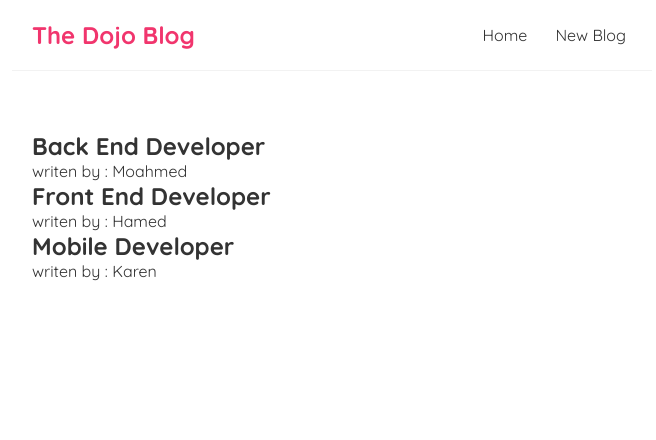
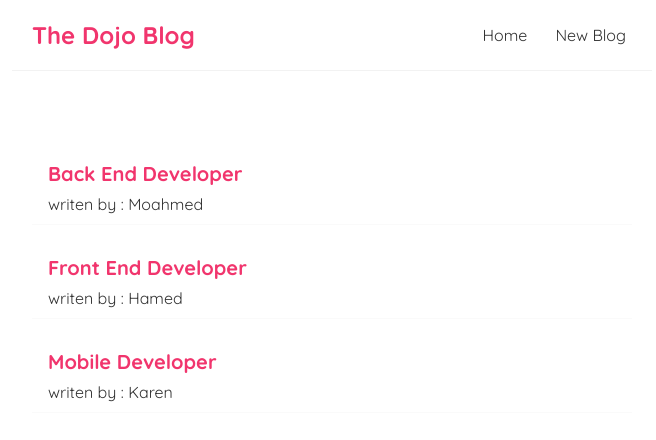
Before and after one commit to mohamedmonirshabana/babloBlog, a React (Create React App) app: page / in a window 1280 px wide. Shown: the top 440 px of the page, without its empty margins (308-964 px from the left). Built offline with nearby package versions, Linux system fonts and the light colour scheme.

Commit message:
Edit Blog and Add Style

```diff
--- a/src/Home.js
+++ b/src/Home.js
@@ -1,7 +1,7 @@
 import { useState } from 'react';
 
 const Home = () => {
-    const [blogs, setBlogs] = useState([
+    const [blogs] = useState([
         { title: 'Back End Developer', body: 'Loren sub...', author: 'Moahmed', id: 1 },
         { title: 'Front End Developer', body: 'Loren sub...', author: 'Hamed', id: 2 },
         {title: 'Mobile Developer', body: 'Loren sub...', author: 'Karen', id: 3 }
--- a/src/index.css
+++ b/src/index.css
@@ -39,3 +39,20 @@
   margin: 40px auto;
   padding: 20px;
 }
+
+/* blog previews / list */
+.blog-preview {
+  padding: 10px 16px;
+  margin: 20px 0;
+  border-bottom: 1px solid #fafafa;
+}
+
+.blog-preview:hover {
+  box-shadow: 1px 3px 5px rgba(0, 0, 0, 0.1);
+}
+
+.blog-preview h2 {
+  font-size: 20px;
+  color: #f1356d;
+  margin-bottom: 8px;
+}
```
